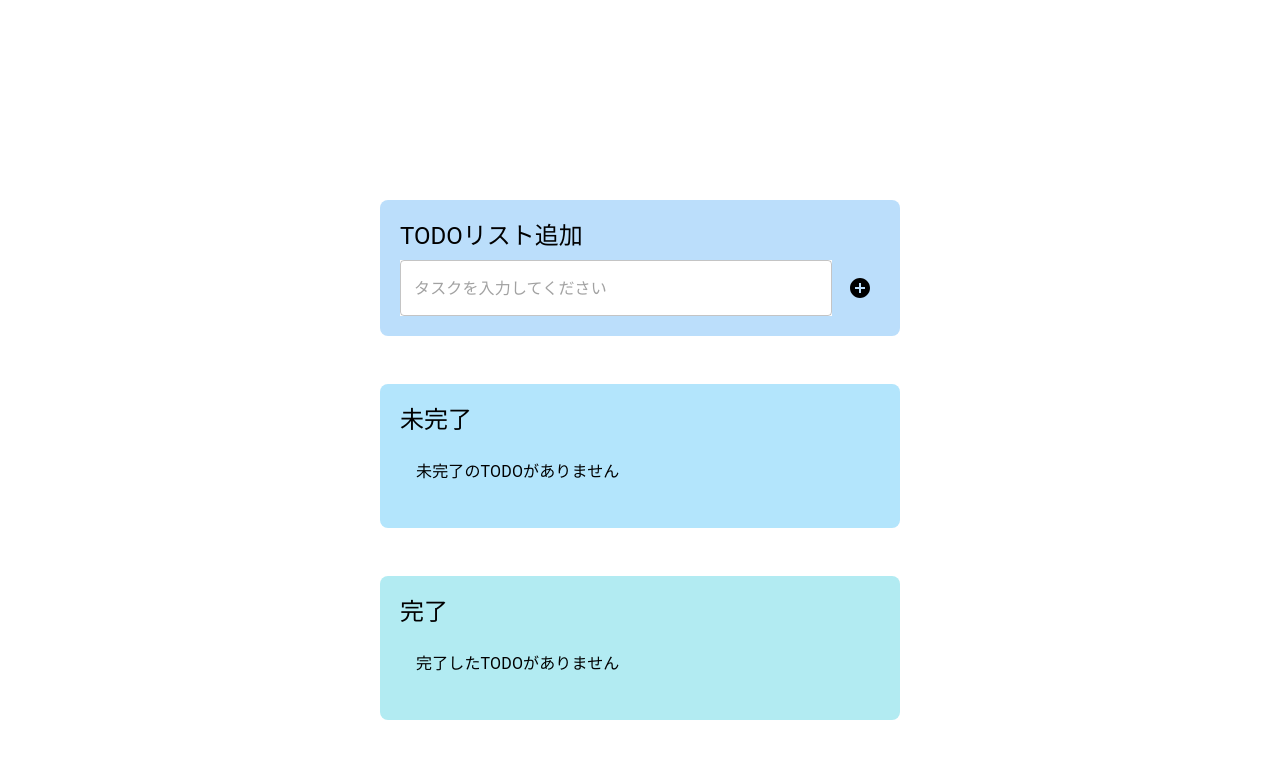
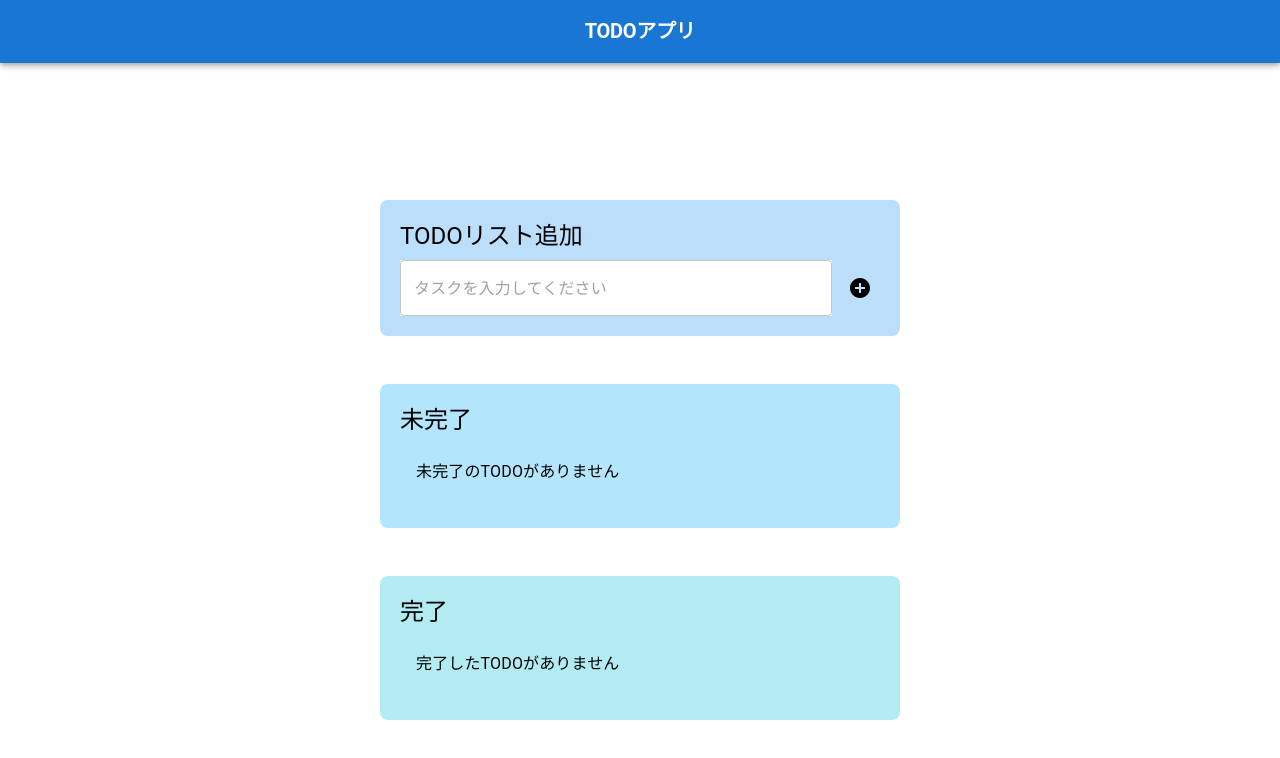
Before and after one commit to minohi99/todo-list, a React (Create React App) app: page / in a window 1280 px wide. Shown: the top 758 px of the page. Built offline with nearby package versions, Linux system fonts and the light colour scheme.

Commit message:
Header Barの追加

```diff
--- a/src/App.tsx
+++ b/src/App.tsx
@@ -18,6 +18,7 @@ import React, { useState } from "react";
 import Checkbox from "@mui/material/Checkbox";
 import DeleteOutlineIcon from "@mui/icons-material/DeleteOutline";
 import KeyboardReturnIcon from "@mui/icons-material/KeyboardReturn";
+import { HeaderBar } from "./components/organisms/HeaderBar";
 
 const App = () => {
   const [todoText, setTodoText] = useState("");
@@ -66,6 +67,7 @@ const App = () => {
         height: "100vh",
       }}
     >
+      <HeaderBar />
       <Stack spacing={6}>
         <Box
           style={{
--- /dev/null
+++ b/src/components/organisms/HeaderBar.tsx
@@ -0,0 +1,17 @@
+import { AppBar, Box, Typography } from "@mui/material";
+
+export const HeaderBar = () => {
+  return (
+    <>
+      <AppBar position="fixed" sx={{ flexGrow: 1, padding: "20px" }}>
+        <Typography
+          variant="h1"
+          align="justify"
+          sx={{ fontSize: 20, textAlign: "center", fontWeight: "bold" }}
+        >
+          TODOアプリ
+        </Typography>
+      </AppBar>
+    </>
+  );
+};
```
